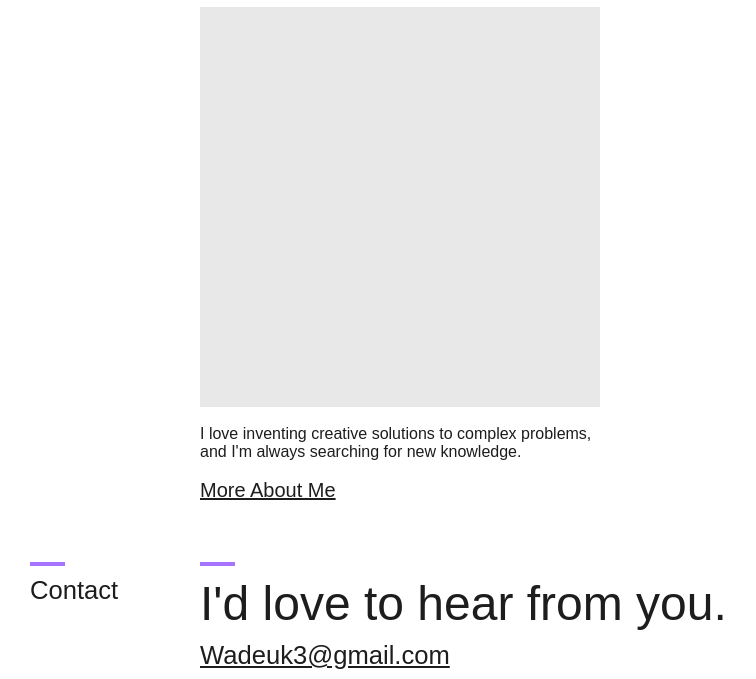
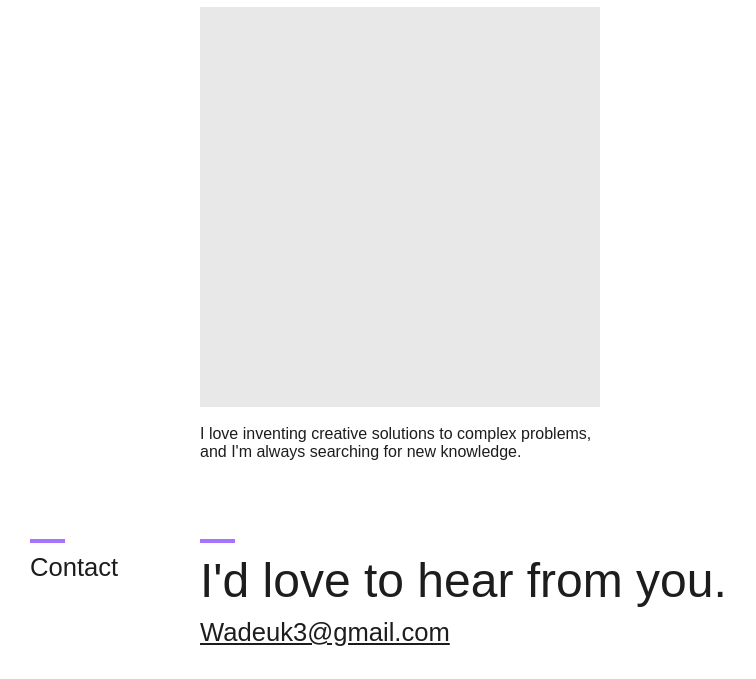
Before and after one commit to wadethestealth/wadethestealth.github.io, a plain HTML site: page about.html in a window 1280 px wide. Shown: the part 357-1036 px from the top of the page, without its empty margins (0-756 px from the left). Drawn offline with Linux system fonts and the light colour scheme.

Commit message:
removed more link

```diff
--- a/about.html
+++ b/about.html
@@ -34,9 +34,6 @@
 					<br>I love inventing creative solutions to complex problems,<br>
 					and I'm always searching for new <span>knowledge.</span><br><br>
 				</p>
-				<div>
-					<a class='more_link' href="about.html">More About Me</a>
-				</div>
 			</section>
 		</section>
 		<section class='flexrow' id='contact'>
```
Also changed, not shown: github.html (+0 -3 lines).
